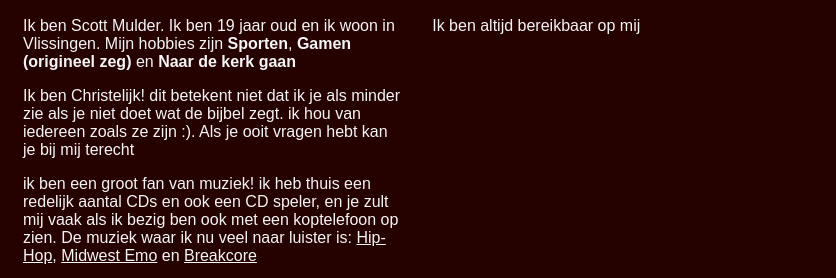
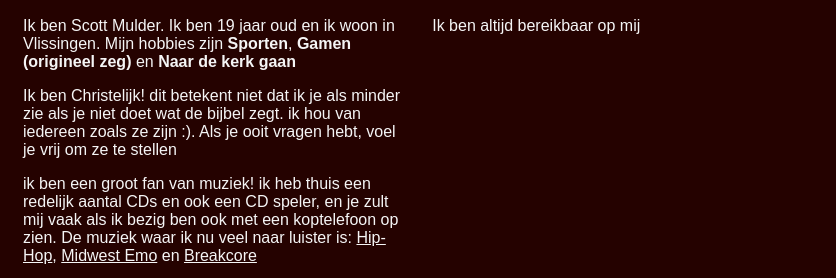
Before and after one commit to WittepoesHZ/WittepoesHZ.github.io, a plain HTML site: page pages/profile.html in a window 1280 px wide. Shown: the part 257-535 px from the top of the page, 0-836 px from the left. Drawn offline with Linux system fonts and the light colour scheme.

Commit message:
final changes on my profile

```diff
--- a/pages/profile.html
+++ b/pages/profile.html
@@ -38,7 +38,7 @@
               <b>Gamen (origineel zeg)</b>
               en <b>Naar de kerk gaan</b></p>
             <p>Ik ben Christelijk! dit betekent niet dat ik je als minder zie als je niet doet wat de bijbel zegt.
-              ik hou van iedereen zoals ze zijn :). Als je ooit vragen hebt kan je bij mij terecht</p>
+              ik hou van iedereen zoals ze zijn :). Als je ooit vragen hebt, voel je vrij om ze te stellen</p>
             <p>ik ben een groot fan van muziek! ik heb thuis een redelijk aantal CDs en ook een CD speler,
               en je zult mij vaak als ik bezig ben ook met een koptelefoon op zien. De muziek waar ik nu veel naar luister is:
               <a target="_blank" href="https://open.spotify.com/playlist/3a83skL7s5A6mcNRHrdLRB?si=f1b08776cb684815">Hip-Hop</a>,
```
